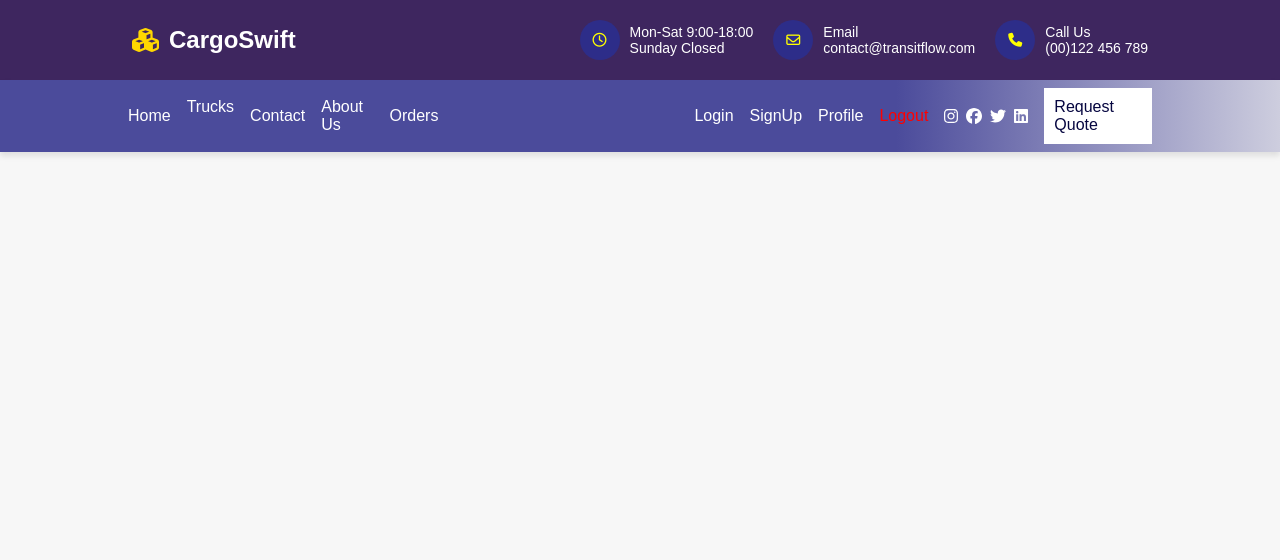
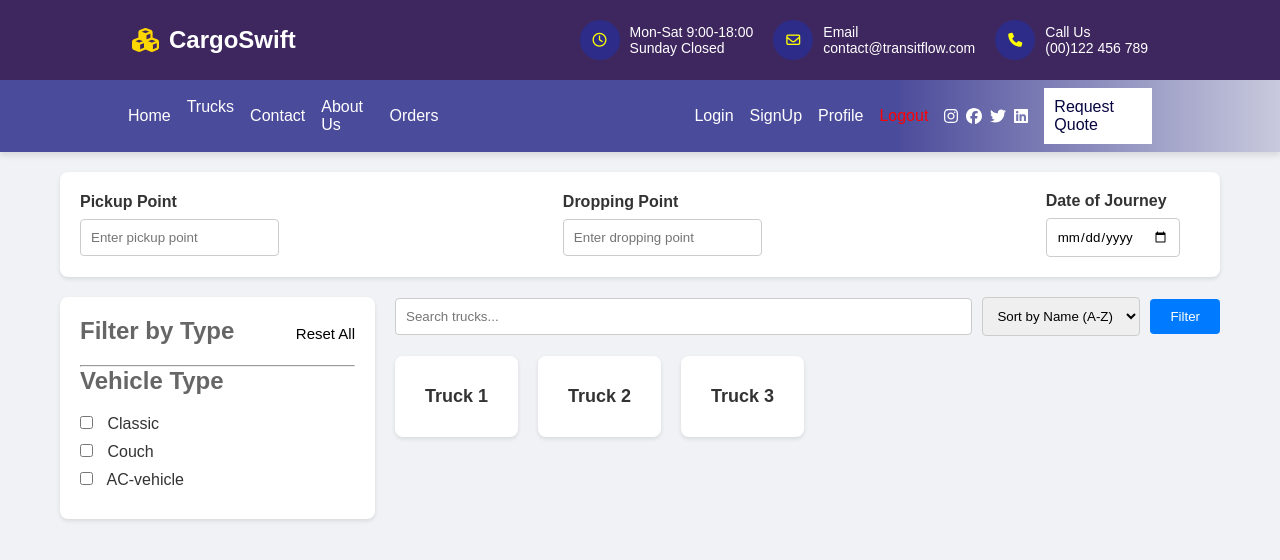
Before and after one commit to talanta-cc/CargoSwift_web, a React (Create React App) app: page /trucks in a window 1280 px wide. Shown: the top 560 px of the page. Built offline with nearby package versions, Linux system fonts and the light colour scheme.

Commit message:
trcks page design

```diff
--- a/src/App.js
+++ b/src/App.js
@@ -13,6 +13,7 @@ import ProfilePage from './pages/Profile/ProfilePage/ProfilePage';
 import EditProfilePage from './pages/Profile/EditProfile/EditProfilePage';
 import ChangePasswordPage from './pages/Profile/ChangePasswordPage/ChangePasswordPage';
 import OrderList from './pages/Orders/OrderList';
+import TrucksPage from './pages/Trucks/TrucksPage';
 
 const App = () => {
   const [user, setUser] = useState({ name: '', email: '' });
@@ -35,6 +36,7 @@ const App = () => {
       <Navbar />
       <Routes>
         <Route path="/" element={<Home />} />
+        <Route path='/trucks' element={<TrucksPage/>}/>
         <Route path="/about" element={<About />} />
         <Route path="/projects" element={<Projects />} />
         <Route path="/contact" element={<Contact />} />
--- a/src/components/Navbar.css
+++ b/src/components/Navbar.css
@@ -126,7 +126,7 @@ html {
     }
 
     .request-quote {
-        padding: 7px;
+        padding: 5px;
     }
 }
 
--- a/src/components/Navbar.jsx
+++ b/src/components/Navbar.jsx
@@ -26,13 +26,12 @@ const Navbar = () => {
             <div className={`navbar-links ${menuOpen ? 'open' : ''}`}>
                 <Link to="/">Home</Link>
                 <div className="dropdown">
-                    <Link to="#" className="dropdown-link">Trucks</Link>
+                    <Link to="/trucks" className="dropdown-link">Trucks</Link>
                     <div className="dropdown-content">
-                        <Link to="/">Home</Link>
-                        <Link to="/about">About Us</Link>
-                        <Link to="/services">Services</Link>
-                        <Link to="/projects">Projects</Link>
-                        <Link to="/contact">Contact</Link>
+                        <Link to="/trucks">Box Trucks</Link>
+                        <Link to="/">Reefers</Link>
+                        <Link to="/">Dry Vans</Link>
+                        <Link to="/">Flatbedst</Link>
                     </div>
                 </div>
                 <Link to="/contact">Contact</Link>
--- a/src/pages/Profile/ChangePasswordPage/changePasswordPage.css
+++ b/src/pages/Profile/ChangePasswordPage/changePasswordPage.css
@@ -56,3 +56,62 @@
   .change-password-page button:hover {
     background-color: #0056b3;
   }
+
+  /* Responsive Adjustments */
+  @media (max-width: 768px) {
+    .change-password-page {
+      padding: 15px;
+    }
+
+    .change-password-page h1 {
+      font-size: 1.8em;
+    }
+
+    .change-password-page form div {
+      margin-bottom: 10px;
+    }
+
+    .change-password-page label {
+      font-size: 0.9em;
+    }
+
+    .change-password-page input {
+      padding: 8px;
+      font-size: 0.9em;
+    }
+
+    .change-password-page button {
+      width: 100%;
+      padding: 10px;
+      font-size: 1em;
+    }
+  }
+
+  @media (max-width: 480px) {
+    .change-password-page {
+      padding: 10px;
+    }
+
+    .change-password-page h1 {
+      font-size: 1.5em;
+    }
+
+    .change-password-page form div {
+      margin-bottom: 8px;
+    }
+
+    .change-password-page label {
+      font-size: 0.8em;
+    }
+
+    .change-password-page input {
+      padding: 6px;
+      font-size: 0.8em;
+    }
+
+    .change-password-page button {
+      width: 100%;
+      padding: 8px;
+      font-size: 0.9em;
+    }
+  }
--- a/src/pages/Profile/EditProfile/EditProfilePage.css
+++ b/src/pages/Profile/EditProfile/EditProfilePage.css
@@ -56,3 +56,62 @@
   .edit-profile-page button:hover {
     background-color: #0056b3;
   }
+
+  /* Responsive Adjustments */
+  @media (max-width: 768px) {
+    .edit-profile-page {
+      padding: 15px;
+    }
+
+    .edit-profile-page h1 {
+      font-size: 1.8em;
+    }
+
+    .edit-profile-page form div {
+      margin-bottom: 10px;
+    }
+
+    .edit-profile-page label {
+      font-size: 0.9em;
+    }
+
+    .edit-profile-page input {
+      padding: 8px;
+      font-size: 0.9em;
+    }
+
+    .edit-profile-page button {
+      width: 100%;
+      padding: 10px;
+      font-size: 1em;
+    }
+  }
+
+  @media (max-width: 480px) {
+    .edit-profile-page {
+      padding: 10px;
+    }
+
+    .edit-profile-page h1 {
+      font-size: 1.5em;
+    }
+
+    .edit-profile-page form div {
+      margin-bottom: 8px;
+    }
+
+    .edit-profile-page label {
+      font-size: 0.8em;
+    }
+
+    .edit-profile-page input {
+      padding: 6px;
+      font-size: 0.8em;
+    }
+
+    .edit-profile-page button {
+      width: 100%;
+      padding: 8px;
+      font-size: 0.9em;
+    }
+  }
--- a/src/pages/Profile/ProfilePage/ProfilePage.css
+++ b/src/pages/Profile/ProfilePage/ProfilePage.css
@@ -50,3 +50,44 @@
 .profile-page button:hover {
   background-color: #c82333;
 }
+
+/* Responsive Adjustments */
+@media (max-width: 768px) {
+  .profile-page {
+    padding: 15px;
+  }
+
+  .profile-page h1 {
+    font-size: 1.8em;
+  }
+
+  .profile-page p {
+    font-size: 1em;
+  }
+
+  .profile-page a, .profile-page button {
+    width: 100%;
+    padding: 10px;
+    font-size: 1em;
+  }
+}
+
+@media (max-width: 480px) {
+  .profile-page {
+    padding: 10px;
+  }
+
+  .profile-page h1 {
+    font-size: 1.5em;
+  }
+
+  .profile-page p {
+    font-size: 0.9em;
+  }
+
+  .profile-page a, .profile-page button {
+    width: 100%;
+    padding: 8px;
+    font-size: 0.9em;
+  }
+}
--- /dev/null
+++ b/src/pages/Trucks/TrucksPage.css
@@ -0,0 +1,144 @@
+body {
+    font-family: 'Arial', sans-serif;
+    background-color: #f0f2f5;
+    margin: 0;
+    padding: 0;
+  }
+
+  .trucks-page {
+    max-width: 1200px;
+    margin: 0 auto;
+    padding: 20px;
+  }
+  .journey-details {
+    display: flex;
+    justify-content: space-between;
+    align-items: center;
+    margin-bottom: 20px;
+    background-color: #fff;
+    padding: 20px;
+    border-radius: 8px;
+    box-shadow: 0 2px 4px rgba(0, 0, 0, 0.1);
+  }
+
+  .journey-input {
+    display: flex;
+    flex-direction: column;
+    margin-right: 20px;
+  }
+
+  .journey-input label {
+    margin-bottom: 8px;
+    color: #333;
+    font-weight: bold;
+  }
+
+  .journey-input input {
+    padding: 10px;
+    border: 1px solid #ccc;
+    border-radius: 4px;
+  }
+
+  .trucks-page-content {
+    display: flex;
+  }
+
+  .filters {
+    flex: 1;
+    padding: 20px;
+    background-color: #fff;
+    border-radius: 8px;
+    box-shadow: 0 2px 4px rgba(0, 0, 0, 0.1);
+    margin-right: 20px;
+  }
+
+  .filters h2 {
+    color: #666;
+    margin-bottom: 20px;
+  }
+
+  .filters label {
+    display: block;
+    margin-bottom: 10px;
+    font-size: 16px;
+    color: #333;
+  }
+
+  .vehicle-type-checkbox {
+    margin-right: 10px;
+  }
+
+  .main-content {
+    flex: 3;
+  }
+
+  .controls {
+    display: flex;
+    justify-content: space-between;
+    align-items: center;
+    margin-bottom: 20px;
+  }
+
+  #search-input {
+    flex: 1;
+    padding: 10px;
+    border: 1px solid #ccc;
+    border-radius: 4px;
+    margin-right: 10px;
+  }
+
+  #sort-select {
+    padding: 10px;
+    border: 1px solid #ccc;
+    border-radius: 4px;
+    margin-right: 10px;
+  }
+
+  #filter-button {
+    padding: 10px 20px;
+    background-color: #007bff;
+    color: #fff;
+    border: none;
+    border-radius: 4px;
+    cursor: pointer;
+  }
+
+  #filter-button:hover {
+    background-color: #0056b3;
+  }
+
+  .trucks-container {
+    display: flex;
+    flex-wrap: wrap;
+    gap: 20px;
+  }
+  .filters .filter1{
+    display: flex;
+    justify-content: space-between;
+  }
+  .filters .filter1 p{
+    margin-top: 8px;
+    font-size: 15px;
+  }
+  .truck-card {
+    background-color: #fff;
+    border-radius: 8px;
+    box-shadow: 0 2px 4px rgba(0, 0, 0, 0.1);
+    overflow: hidden;
+    margin-bottom: 20px;
+    display: flex;
+    padding: 20px;
+  }
+
+  .truck-card h2 {
+    margin: 10px 0;
+    padding: 0 10px;
+    font-size: 18px;
+    color: #333;
+  }
+
+  .truck-card p {
+    padding: 0 10px 10px;
+    color: #666;
+    font-size: 14px;
+  }
--- /dev/null
+++ b/src/pages/Trucks/TrucksPage.jsx
@@ -0,0 +1,127 @@
+import React, { useState } from 'react';
+import './TrucksPage.css';
+
+function TrucksPage() {
+  const [filters, setFilters] = useState({
+    classic: false,
+    couch: false,
+    'ac-vehicle': false,
+  });
+
+  const handleCheckboxChange = (event) => {
+    const { value, checked } = event.target;
+    setFilters({
+      ...filters,
+      [value]: checked,
+    });
+  };
+
+  const truckData = [
+    {
+      name: 'Truck 1',
+      type: 'classic',
+      description: 'Classic Truck description and specifications.',
+      time: '8.00am - 4.30pm',
+      offDays: 'Friday',
+    },
+    {
+      name: 'Truck 2',
+      type: 'couch',
+      description: 'Couch Truck description and specifications.',
+      time: '9.00am - 5.00pm',
+      offDays: 'Saturday',
+    },
+    {
+      name: 'Truck 3',
+      type: 'ac-vehicle',
+      description: 'AC Vehicle description and specifications.',
+      time: '8.00am - 4.30pm',
+      offDays: 'Friday',
+    },
+  ];
+
+  const filteredTrucks = truckData.filter(truck => filters[truck.type]);
+
+  return (
+    <div className="trucks-page">
+      <div className="journey-details">
+        <div className="journey-input">
+          <label htmlFor="pickup-point">Pickup Point</label>
+          <input type="text" id="pickup-point" placeholder="Enter pickup point" />
+        </div>
+        <div className="journey-input">
+          <label htmlFor="dropping-point">Dropping Point</label>
+          <input type="text" id="dropping-point" placeholder="Enter dropping point" />
+        </div>
+        <div className="journey-input">
+          <label htmlFor="date-of-journey">Date of Journey</label>
+          <input type="date" id="date-of-journey" />
+        </div>
+      </div>
+
+      <div className="trucks-page-content">
+        <div className="filters">
+          <div className="filter1">
+          <h2>Filter by Type </h2>
+          <p>Reset All</p>
+          </div><hr />
+          <h2>Vehicle Type</h2>
+          <label>
+            <input
+              type="checkbox"
+              value="classic"
+              className="vehicle-type-checkbox"
+              onChange={handleCheckboxChange}
+            /> Classic
+          </label>
+          <label>
+            <input
+              type="checkbox"
+              value="couch"
+              className="vehicle-type-checkbox"
+              onChange={handleCheckboxChange}
+            /> Couch
+          </label>
+          <label>
+            <input
+              type="checkbox"
+              value="ac-vehicle"
+              className="vehicle-type-checkbox"
+              onChange={handleCheckboxChange}
+            /> AC-vehicle
+          </label>
+        </div>
+
+        <div className="main-content">
+          <div className="controls">
+            <input type="text" id="search-input" placeholder="Search trucks..." />
+            <select id="sort-select">
+              <option value="name-asc">Sort by Name (A-Z)</option>
+              <option value="name-desc">Sort by Name (Z-A)</option>
+            </select>
+            <button id="filter-button">Filter</button>
+          </div>
+
+          <div className="trucks-container" id="trucks-container">
+            {(filteredTrucks.length > 0 ? filteredTrucks : truckData).map((truck, index) => (
+              <div className="truck-card" key={index} data-name={truck.name} data-type={truck.type}>
+                <div className="trucks_names">
+                <h2>{truck.name}</h2>
+                </div>
+                {filters[truck.type] && (
+                  <>
+                    <p>{truck.description}</p>
+                    <p><strong>Time:</strong> {truck.time}</p>
+                    <p><strong>Off Days:</strong> {truck.offDays}</p>
+                  </>
+                )}
+              </div>
+            ))}
+          </div>
+        </div>
+      </div>
+    </div>
+  );
+}
+
+export default TrucksPage;
```
Lines whose indentation alone changed are shown as unchanged.
